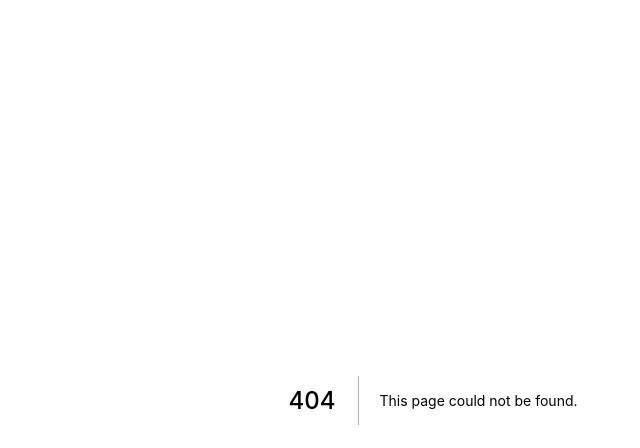
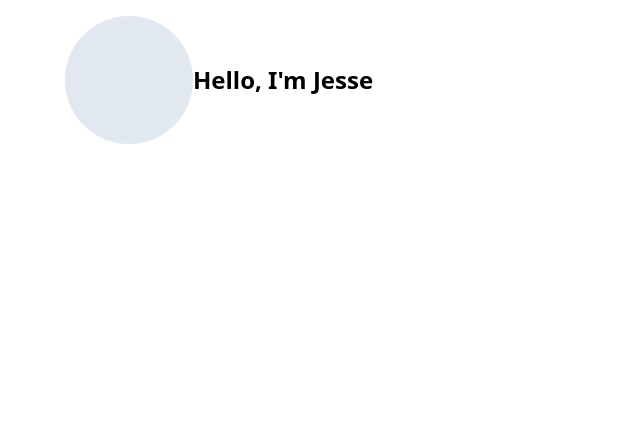
Before and after one commit to jcodo/blog-2, a Next.js app: page / in a window 1280 px wide. Before the commit this address had no page. Shown: the top 448 px of the page, without its empty margins (207-847 px from the left). Built offline with nearby package versions, Linux system fonts and the light colour scheme.

Commit message:
Add basic post styles

```diff
--- /dev/null
+++ b/components/menu.tsx
@@ -0,0 +1,28 @@
+import Link from 'next/link'
+
+const links = [
+  { href: '/', label: 'About' },
+  { href: 'https://github.com/chickencoder', label: 'GitHub' },
+  { href: 'https://twitter.com', label: 'Twitter' },
+]
+
+export default function Menu() {
+  return (
+    <nav>
+      <ul className="flex justify-between items-center p-8">
+        <ul className="flex justify-between items-center space-x-3">
+          {links.map(({ href, label }) => (
+            <li key={`${href}${label}`}>
+              <a
+                href={href}
+                className="transition duration-200 ease-in-out px-4 py-2 hover:bg-gray-200 rounded"
+              >
+                {label}
+              </a>
+            </li>
+          ))}
+        </ul>
+      </ul>
+    </nav>
+  )
+}
--- a/components/nav.js
+++ /dev/null
@@ -1,29 +0,0 @@
-import Link from 'next/link'
-
-const links = [
-  { href: 'https://github.com/vercel/next.js', label: 'GitHub' },
-  { href: 'https://nextjs.org/docs', label: 'Docs' },
-]
-
-export default function Nav() {
-  return (
-    <nav>
-      <ul className="flex justify-between items-center p-8">
-        <li>
-          <Link href="/">
-            <a className="text-blue-500 no-underline">Home</a>
-          </Link>
-        </li>
-        <ul className="flex justify-between items-center space-x-4">
-          {links.map(({ href, label }) => (
-            <li key={`${href}${label}`}>
-              <a href={href} className="btn-blue no-underline">
-                {label}
-              </a>
-            </li>
-          ))}
-        </ul>
-      </ul>
-    </nav>
-  )
-}
--- /dev/null
+++ b/components/nav.tsx
@@ -0,0 +1,13 @@
+import Link from 'next/link'
+import Menu from './menu'
+
+export default function Nav() {
+  return (
+    <nav className="lg:container max-w-3xl mx-auto px-4 flex items-center justify-between mb-8">
+      <Link href="/">
+        <a className="w-10 h-10 bg-gray-300 rounded-full" />
+      </Link>
+      <Menu />
+    </nav>
+  )
+}
--- a/css/index.css
+++ b/css/index.css
@@ -3,4 +3,11 @@
 
 /** custom styles **/
 
+h1,
+h2,
+h3,
+h4 {
+  @apply font-heading;
+}
+
 @tailwind utilities;
--- a/layouts/post.tsx
+++ b/layouts/post.tsx
@@ -1,13 +1,18 @@
+import Nav from '../components/nav'
+
 export default function Layout(frontMatter) {
-    return (({children: content}) => (
-        <div className="p-8">
-            <article>
+  return ({ children: content }) => (
+    <div className="py-8">
+      <Nav />
+      <article className="px-4 max-w-2xl mx-auto">
         <header>
           <h1 className="font-black text-4xl mb-4">{frontMatter.title}</h1>
-                    <p className="mb-8">{frontMatter.date}</p>
+          <p className="font-heading text-gray-600 mb-8">
+            Published {frontMatter.published}
+          </p>
         </header>
         <section className="prose lg:prose-xl">{content}</section>
       </article>
     </div>
-    ))
+  )
 }
--- a/package.json
+++ b/package.json
@@ -7,8 +7,6 @@
     "start": "next start"
   },
   "dependencies": {
-    "@mdx-js/loader": "^1.6.7",
-    "@next/mdx": "^9.4.4",
     "@tailwindcss/typography": "^0.2.0",
     "next": "^9.2.0",
     "next-mdx-enhanced": "^3.0.0",
--- a/pages/_app.tsx
+++ b/pages/_app.tsx
@@ -2,9 +2,7 @@ import '../css/index.css'
 import { AppProps } from 'next/app'
 
 function MyApp({ Component, pageProps }: AppProps) {
-  return (
-    <Component {...pageProps} />
-  )
+  return <Component {...pageProps} />
 }
 
 export default MyApp
--- /dev/null
+++ b/pages/_document.tsx
@@ -0,0 +1,27 @@
+import Document, { Html, Head, Main, NextScript } from 'next/document'
+
+class MyDocument extends Document {
+  static async getInitialProps(ctx) {
+    const initialProps = await Document.getInitialProps(ctx)
+    return { ...initialProps }
+  }
+
+  render() {
+    return (
+      <Html>
+        <Head>
+          <link
+            href="https://fonts.googleapis.com/css2?family=Rubik:ital@0;1&display=swap"
+            rel="stylesheet"
+          />
+        </Head>
+        <body>
+          <Main />
+          <NextScript />
+        </body>
+      </Html>
+    )
+  }
+}
+
+export default MyDocument
--- a/pages/fantastic-types/index.mdx
+++ /dev/null
@@ -1,8 +0,0 @@
----
-title: Hello Friends
-layout: post
----
-
-Welcome, *friends*
-
-This is a story all about how, my life got flipped turned upside down.
--- /dev/null
+++ b/pages/index.tsx
@@ -0,0 +1,12 @@
+export default function Index() {
+  return (
+    <>
+      <section className="max-w-3xl mx-auto p-4 flex items-center">
+        <aside>
+          <div className="w-32 h-32 bg-gray-300 rounded-full" />
+        </aside>
+        <h1 className="font-black text-2xl">Hello, I'm Jesse</h1>
+      </section>
+    </>
+  )
+}
--- /dev/null
+++ b/pages/jamstack-isnt-about-developer-experience/index.mdx
@@ -0,0 +1,13 @@
+---
+title: JAMStack Isn't about Developer Experience
+published: 20 Jun, 2020
+layout: post
+---
+
+Lorem ipsum dolor sit amet, consectetur adipiscing elit. Etiam volutpat erat ac lacus rutrum fermentum at quis justo. Quisque congue dui dolor, sed suscipit mauris rhoncus in. Praesent gravida suscipit purus nec ornare. In volutpat quam sed nisi vestibulum ultricies. Quisque neque diam, aliquet quis libero eu, accumsan placerat nisl. Phasellus volutpat libero in sodales suscipit. Aliquam porta quam at ante faucibus, ultricies tristique arcu vestibulum. Phasellus eleifend est id venenatis blandit. Sed euismod arcu mauris. Nulla facilisi. Quisque dolor eros, faucibus ut quam non, hendrerit ultricies eros. Integer a vestibulum nibh, quis suscipit ante.
+
+Sed maximus, ligula non aliquam lobortis, turpis dolor viverra libero, sed gravida nisl lorem in augue. Mauris suscipit interdum nunc, nec suscipit elit elementum nec. Nunc vitae turpis in arcu bibendum tempor. Fusce nunc dolor, gravida et elit a, viverra iaculis sapien. Lorem ipsum dolor sit amet, consectetur adipiscing elit. Sed quam neque, convallis nec eros et, sagittis bibendum dui. Maecenas at ligula eu lorem congue vestibulum. Curabitur scelerisque placerat eros, eget placerat dui ornare cursus. Praesent risus velit, vehicula quis vestibulum et, tincidunt in ligula. Donec ultrices turpis felis, non elementum mi rhoncus ut. Nunc id ipsum a ligula feugiat ultricies maximus sed augue. Nullam pulvinar dui id arcu aliquet finibus.
+
+Maecenas et hendrerit felis, sed maximus nisl. Nam tincidunt, tortor eu auctor sodales, nibh purus consectetur ipsum, a eleifend nunc leo id magna. Sed blandit sed lectus quis viverra. Morbi libero nisi, lobortis at ligula eu, vestibulum tempus est. Nullam feugiat maximus vulputate. Aenean fringilla tempor nisl, eu congue neque faucibus non. Mauris tincidunt leo at lacinia tempus.
+
+Class aptent taciti sociosqu ad litora torquent per conubia nostra, per inceptos himenaeos. Nullam cursus libero eu congue viverra. Donec blandit, leo ac malesuada lobortis, libero tellus vehicula odio, eget fringilla felis purus eget purus. Proin accumsan elit vitae efficitur ultrices. Nulla finibus orci massa, eget euismod lorem maximus sit amet. Proin viverra diam tellus, non sagittis nunc finibus sed. Integer in sapien et risus feugiat fermentum ut euismod eros. Maecenas non arcu elit. Praesent rhoncus pharetra cursus. Etiam tincidunt massa eget magna viverra, in accumsan risus placerat. Etiam a congue nisi, et venenatis nunc. Curabitur lacus augue, fermentum sit amet feugiat id, tincidunt sed justo. Cras ante leo, egestas ac leo quis, euismod hendrerit sem.
--- a/tailwind.config.js
+++ b/tailwind.config.js
@@ -1,10 +1,15 @@
+const defaultTheme = require('tailwindcss/defaultTheme')
+
 module.exports = {
   purge: ['./components/**/*.{js,ts,jsx,tsx}', './pages/**/*.{js,ts,jsx,tsx}'],
   theme: {
-    extend: {},
+    extend: {
+      fontFamily: {
+        sans: ['Rubik', ...defaultTheme.fontFamily.sans],
+        heading: [...defaultTheme.fontFamily.sans],
+      },
+    },
   },
   variants: {},
-  plugins: [
-    require('@tailwindcss/typography'),
-  ],
+  plugins: [require('@tailwindcss/typography')],
 }
```
Also changed, not shown: 2 other files (tests, documents, lock files or other folders). Lines whose indentation alone changed are shown as unchanged.
